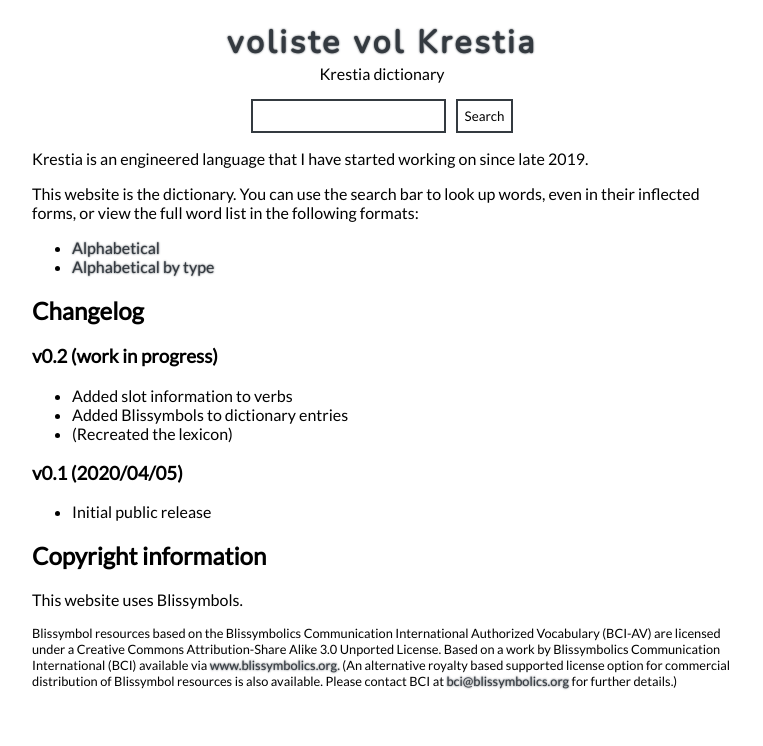
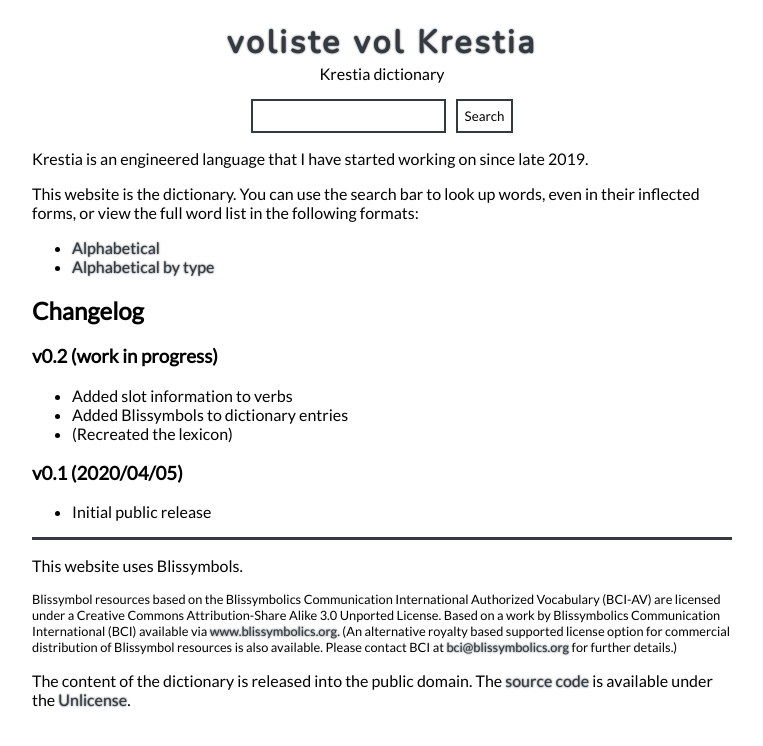
Before and after one commit to Sam647254/Krestia-vortaro, a React (Create React App) app: page / in a window 1280 px wide. Shown: the top 746 px of the page, without its empty margins (258-1021 px from the left). Built offline with nearby package versions, Linux system fonts and the light colour scheme.

Commit message:
Korektis la fonton de blissimboloj

```diff
--- a/src/Partoj/Timeran.tsx
+++ b/src/Partoj/Timeran.tsx
@@ -637,7 +637,7 @@ export function Timeran({alteco, silaboj, bliss}: Props) {
          ctx.lineJoin = "round";
          ctx.stroke(vojo);
       } else {
-         const fonto = `/bliss/${bliss[0]}`;
+         const fonto = `/api/bliss/${bliss[0]}`;
          const bildo = new Image();
          bildo.src = fonto;
          bildo.addEventListener("load", () => {
--- a/src/Partoj/Ĉefpaĝo.tsx
+++ b/src/Partoj/Ĉefpaĝo.tsx
@@ -37,7 +37,7 @@ export function Ĉefpaĝo() {
             <ul>
                <li>Initial public release</li>
             </ul>
-            <h2>Copyright information</h2>
+            <div className="streko" />
             <p>This website uses Blissymbols.</p>
             <p className="malgranda">
                Blissymbol resources based on the Blissymbolics Communication
@@ -58,6 +58,26 @@ export function Ĉefpaĝo() {
                <a href="mailto:bic@blissymbolics.org">bci@blissymbolics.org</a>{" "}
                for further details.)
             </p>
+            <p>
+               The content of the dictionary is released into the public domain.
+               The{" "}
+               <a
+                  href="https://github.com/Sam647254/Krestia-vortaro"
+                  target="_blank"
+                  rel="noopener noreferrer"
+               >
+                  source code
+               </a>{" "}
+               is available under the{" "}
+               <a
+                  href="http://unlicense.org"
+                  target="_blank"
+                  rel="noopener noreferrer"
+               >
+                  Unlicense
+               </a>
+               .
+            </p>
          </div>
       </div>
    );
```
